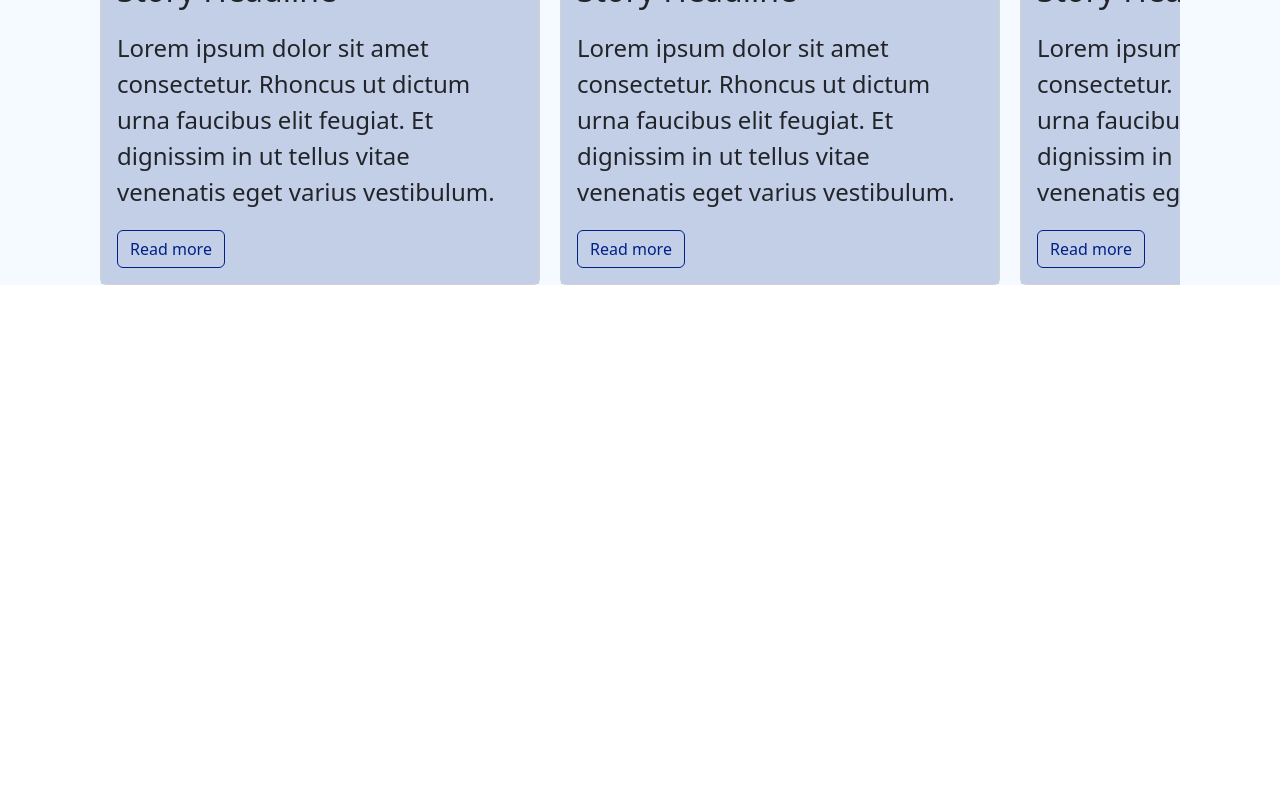
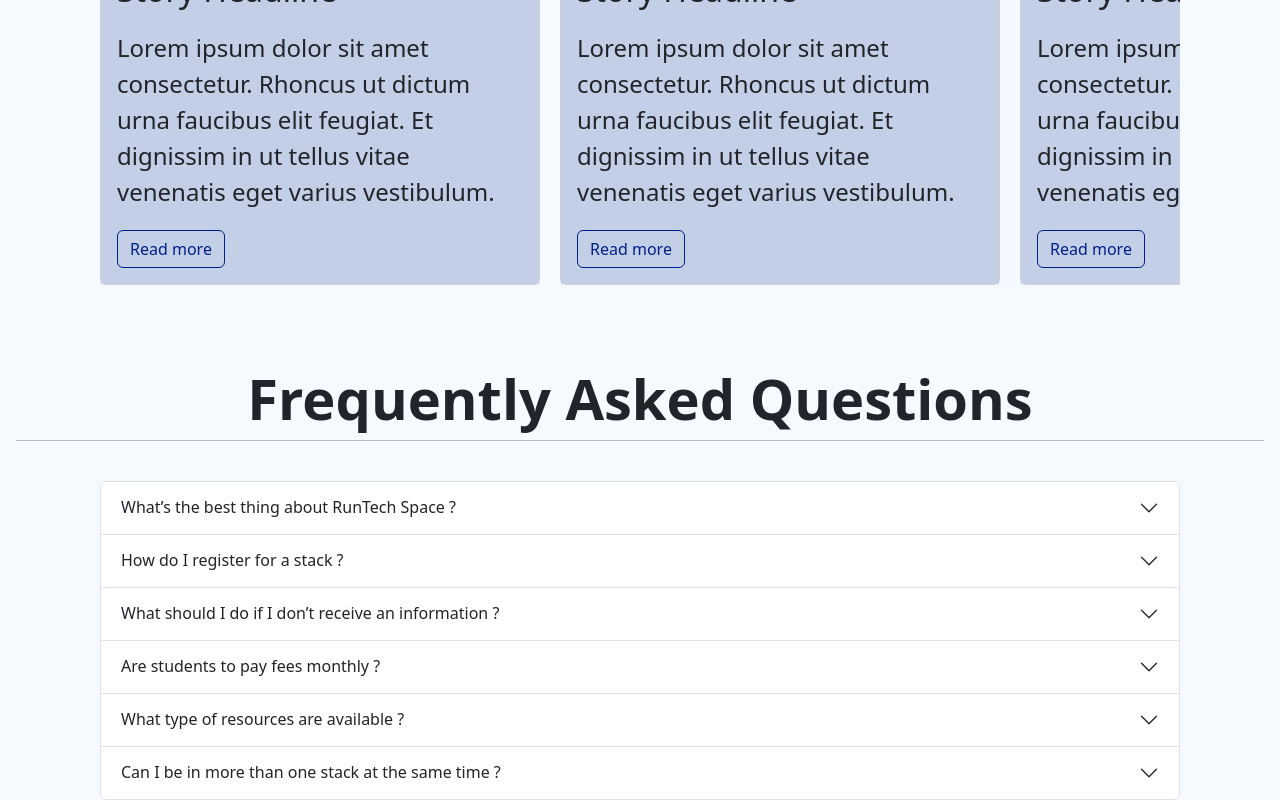
Before and after one commit to nnoromiv/techSpaceWebsite, a React (Create React App) app: page / in a window 1280 px wide. Shown: the part 4284-5084 px from the top of the page. Before the commit the page ends 4569 px from the top, so only its background shows below. Built offline with nearby package versions, Linux system fonts and the light colour scheme.

Commit message:
Frequently Asked question

```diff
--- a/src/App.js
+++ b/src/App.js
@@ -6,6 +6,7 @@ import Partners from './pages/Partners';
 import Aboutus from './pages/Aboutus';
 import Stacks from './pages/Stacks';
 import Blog from './pages/Blog';
+import FAQ from './pages/FAQ';
 
 function App() {
   return (
@@ -17,6 +18,7 @@ function App() {
       <Aboutus />
       <Stacks />
       <Blog />
+      <FAQ />
     </div>
   );
 }
--- /dev/null
+++ b/src/pages/FAQ.jsx
@@ -0,0 +1,70 @@
+import { Divider } from '@mui/material'
+import React from 'react'
+import { Accordion } from 'react-bootstrap'
+import "./styles/FAQ.scss"
+
+const ACCORDION = [
+    {
+        key: '0',
+        question: 'What’s the best thing about RunTech Space ?',
+        answer: ' Students that register under the available stacks are taught to the peak and trained to work in a team.'
+    },
+     {
+        key: '1',
+        question: 'How do I register for a stack ?',
+        answer: ''
+    },
+    {
+        key: '2',
+        question: 'What should I do if I don’t receive an information ?',
+        answer: ''
+    },
+    {
+        key: '3',
+        question: 'Are students to pay fees monthly ?',
+        answer: ''
+    },
+    {
+        key: '4',
+        question: 'What type of resources are available ?',
+        answer: ''
+    },
+    {
+        key: '5',
+        question: 'Can I be in more than one stack at the same time ?',
+        answer: ''
+    },
+]
+
+function MyAccordion (){
+    return(
+        <Accordion>
+            {
+                ACCORDION.map(accordion => {
+                    return(
+                        <Accordion.Item eventKey={accordion.key} key={accordion.key}>
+                                <Accordion.Header>
+                                    {accordion.question}
+                                </Accordion.Header>
+                                <Accordion.Body>
+                                    {accordion.answer}
+                                </Accordion.Body>
+                        </Accordion.Item>
+                    )
+                })
+            }
+        </Accordion>
+    )
+}
+
+const FAQ = () => {
+  return (
+    <div className='FAQ'>
+        <h1>Frequently Asked Questions</h1>
+        <Divider variant='middle' color='black'/>
+        <MyAccordion />
+    </div>
+  )
+}
+
+export default FAQ
--- /dev/null
+++ b/src/pages/styles/FAQ.scss
@@ -0,0 +1,23 @@
+.FAQ{
+    margin: 80px 0 0 0;
+    text-align: center;
+    h1{
+        font-size: 56px;
+        font-weight: 800;
+    }
+    .accordion{
+        margin: 40px 100px 0 100px;
+        .accordion-item{
+            .accordion-header{
+                color: black !important;
+                font-size: 20px
+            }
+            .accordion-body{
+                text-align: left;
+                font-size: 16px;
+                color: #6B7280;
+            }
+        }
+    }
+
+}
```
